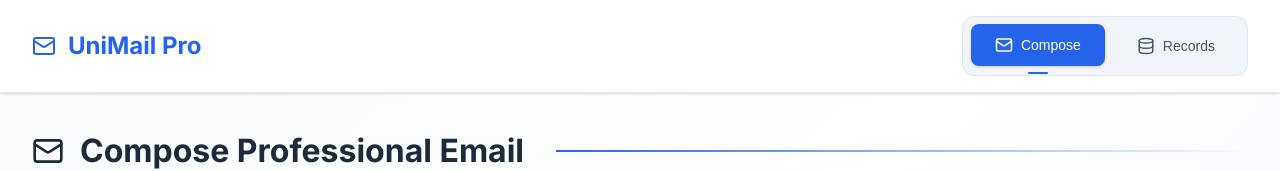
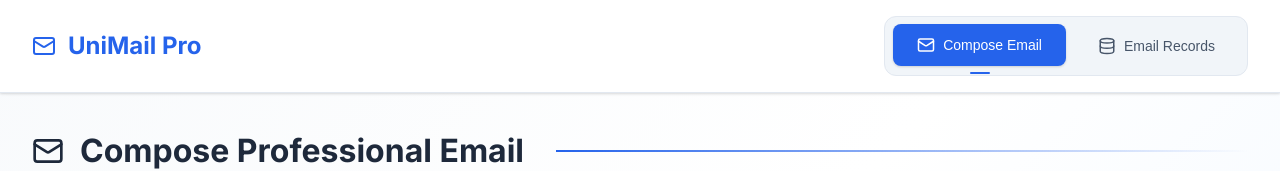
Before and after one commit to Hrishikesh-Gavai/UniMail-Pro, a React (Create React App) app: page / in a window 1280 px wide. Shown: the top 171 px of the page. Built offline with nearby package versions, Linux system fonts and the light colour scheme; no server answers.

Commit message:
Update Header.js

```diff
--- a/src/components/Header.js
+++ b/src/components/Header.js
@@ -11,38 +11,37 @@ const Header = ({ currentPage, setCurrentPage }) => {
     scrollToTop();
   };
 
+  const handleNavClick = (page) => {
+    setCurrentPage(page);
+    scrollToTop();
+  };
+
   return (
     <header className="header">
       <div className="header-content">
-        <a className="logo" onClick={handleLogoClick} style={{ cursor: 'pointer' }}>
+        <div className="logo" onClick={handleLogoClick}>
           <Mail size={24} />
           UniMail Pro
-        </a>
+        </div>
 
-        <div style={{ display: 'flex', alignItems: 'center', gap: '1rem' }}>
+        <nav className="nav">
           <div className="nav-tabs">
             <button
               className={`nav-tab ${currentPage === 'compose' ? 'active' : ''}`}
-              onClick={() => {
-                setCurrentPage('compose');
-                scrollToTop();
-              }}
+              onClick={() => handleNavClick('compose')}
             >
               <Mail size={18} />
-              Compose
+              Compose Email
             </button>
             <button
               className={`nav-tab ${currentPage === 'records' ? 'active' : ''}`}
-              onClick={() => {
-                setCurrentPage('records');
-                scrollToTop();
-              }}
+              onClick={() => handleNavClick('records')}
             >
               <Database size={18} />
-              Records
+              Email Records
             </button>
           </div>
-        </div>
+        </nav>
       </div>
     </header>
   );
```
